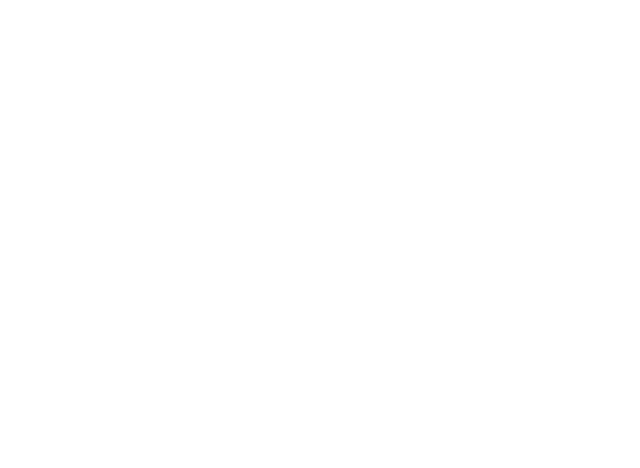
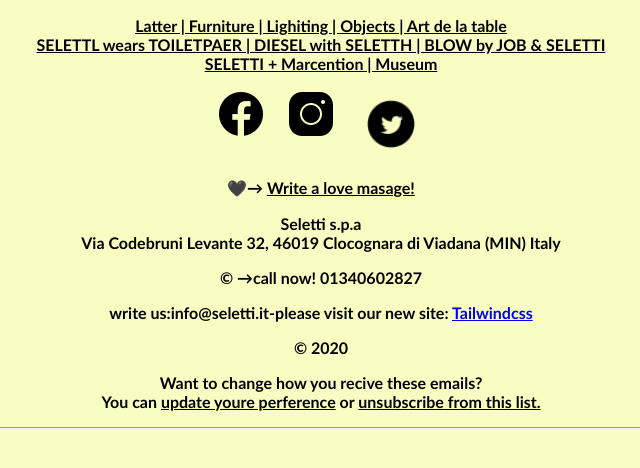
Before and after one commit to Yeamin-Ovi-666/Footer-06, a plain HTML site: page index.html in a window 1280 px wide. Shown: the whole page, without its empty margins (319-959 px from the left). Drawn offline with Linux system fonts and the light colour scheme.

Commit message:
html section done

```diff
--- a/index.html
+++ b/index.html
@@ -4,8 +4,53 @@
     <meta charset="UTF-8">
     <meta name="viewport" content="width=, initial-scale=1.0">
     <title>Footer-09</title>
+    <link rel="stylesheet" href="style.css">
 </head>
 <body>
+    <div class="all-div-pd">
+        <div class="div-1">
+            <p>
+        <u>Latter | Furniture | Lighiting | Objects | Art de la table <br>
+       SELETTL wears TOILETPAER | DIESEL with SELETTH | BLOW by JOB & SELETTI <br>
+   SELETTI + Marcention | Museum </u>
+    </p>
+        </div>
+
+        <div class="logo-flex">
+       <div class="logo-1">
+            <img src="./icons8-facebook-50.png">
+        </div>
+        <div>
+            <img src="./icons8-instagram-50.png" alt="">
+        </div>
+        <div>
+            <img src="./icons8-twitter-circled-64.png" width="70px">
+        </div>
+        </div>
+
+
+        <div>
+            <p>🖤→ <u>Write a love masage!</u></p>
+        </div>
+        <div>
+            <p>Seletti s.p.a <br>
+            Via Codebruni Levante 32, 46019 Clocognara di Viadana (MIN) Italy</p>
+        </div>
+        <div>
+            <p>© →call now! 01340602827</p>
+        </div>
+        <div>
+            <p>write us:info@seletti.it-please visit our new site: <a href="https://tailwindcss.com/">Tailwindcss</a></p>
+        </div>
+        <div>
+            © 2020
+        </div>
+        <div>
+            <p>Want to change how you recive these emails? <br>
+            You can <u>update youre perference</u> or <u>unsubscribe from this list.</u></p>
+        </div>
+        <hr>
+    </div>
 
 </body>
 </html>
--- a/style.css
+++ b/style.css
@@ -0,0 +1,15 @@
+body{
+text-align: center;
+font-family: 'Gill Sans', 'Gill Sans MT', Calibri, 'Trebuchet MS', sans-serif;
+background-color: rgb(248, 253, 194);
+font-weight: 600;
+}
+.logo-flex{
+display: flex;
+justify-content: center;
+gap: 20px;
+}
+/* .logo-1{
+    background-color: white;
+    border-radius: 50px;
+} */
```
Also changed, not shown: icons8-facebook-50.png (added), icons8-instagram-50.png (added), icons8-twitter-circled-64.png (added), 1 other file.
